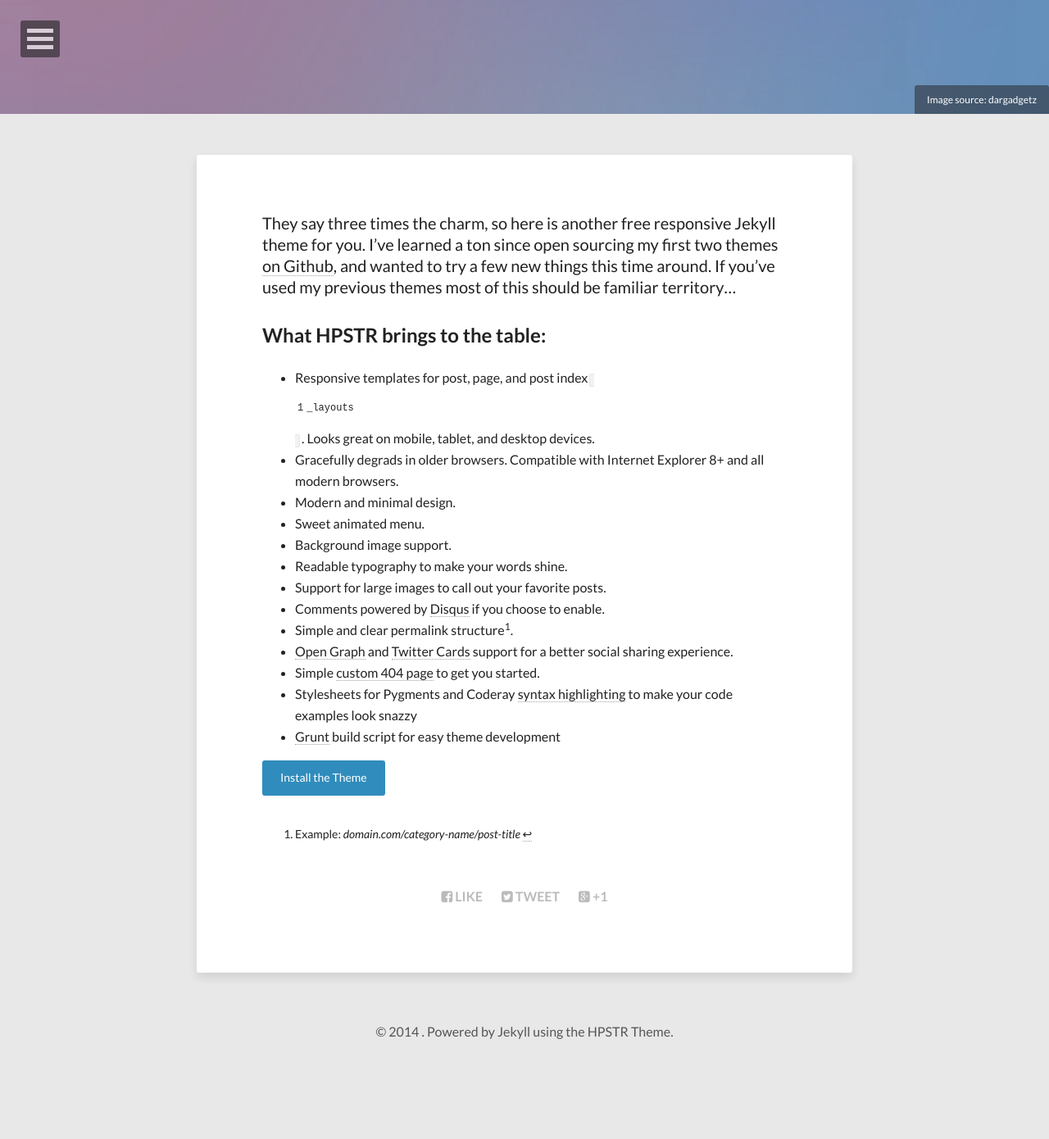
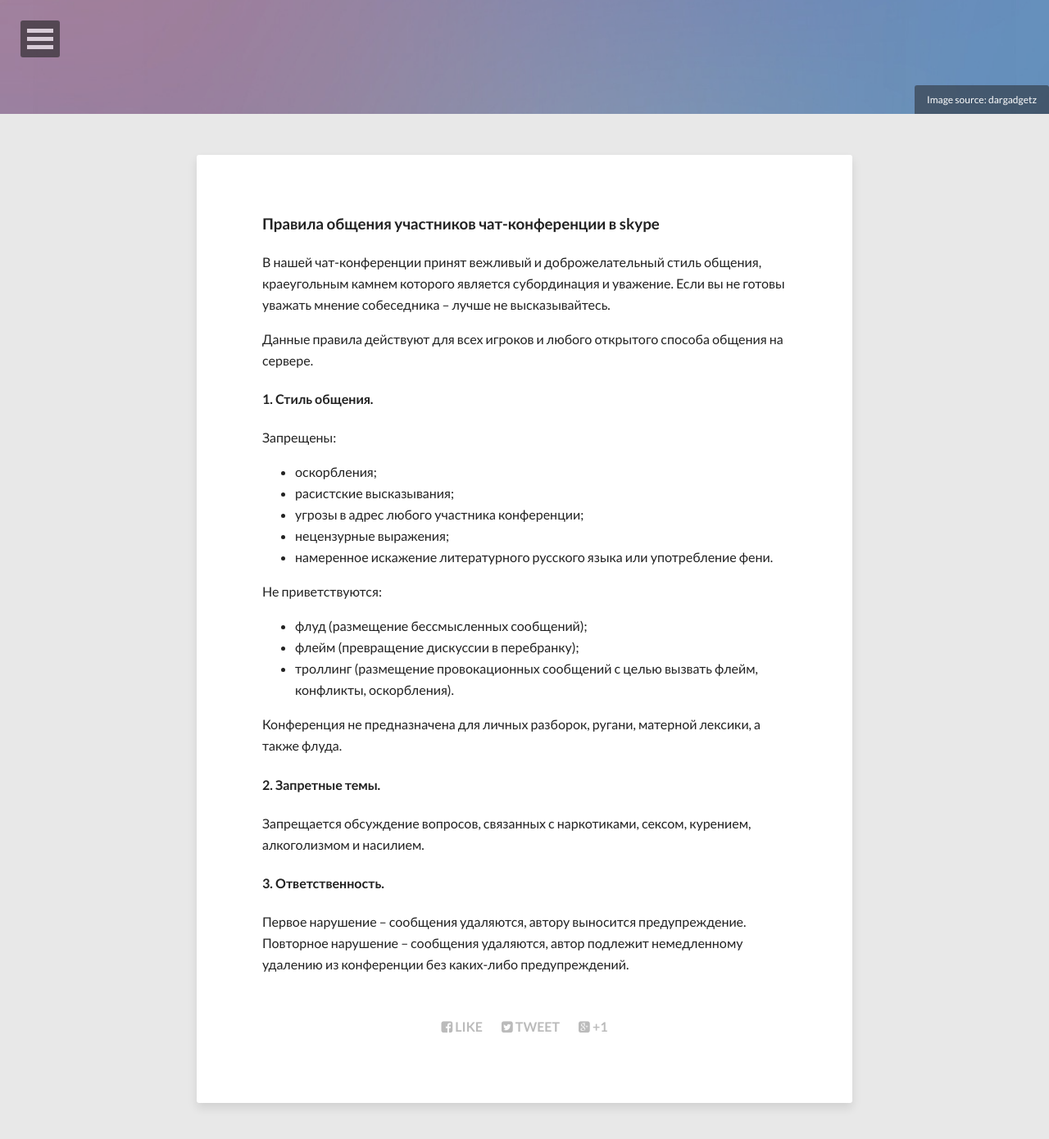
Before and after one commit to Xekep/terraz.fun, a Jekyll site: the page built from rulesfortheconference/index.md, in a window 1280 px wide and 1400 px high, scrolled down 261 px. Shown: the top 1390 px of the window at 82% size. Built offline with Jekyll 4.4.1, drawn with Linux system fonts in a browser that asks for light colours; nearby versions of some CDN libraries; before the commit the page ends 1561 px from its top, so only the background shows below that; some of the changed text lies outside the part shown.

Commit message:
Update index.md

```diff
--- a/rulesfortheconference/index.md
+++ b/rulesfortheconference/index.md
@@ -1,6 +1,6 @@
 ---
 layout: page
-title: About the Theme
+title: Правила конференции
 image:
   feature: abstract-5.jpg
   credit: dargadgetz
@@ -8,24 +8,38 @@ image:
 comments: false
 ---
 
-They say three times the charm, so here is another free responsive Jekyll theme for you. I've learned a ton since open sourcing my first two themes [on Github](http://github.com/mmistakes), and wanted to try a few new things this time around. If you've used my previous themes most of this should be familiar territory...
+###Правила общения участников чат-конференции в skype
 
-## What HPSTR brings to the table:
+В нашей чат-конференции принят вежливый и доброжелательный стиль общения, краеугольным камнем которого является субординация и уважение. Если вы не готовы уважать мнение собеседника – лучше не высказывайтесь.
 
-* Responsive templates for post, page, and post index `_layouts`. Looks great on mobile, tablet, and desktop devices.
-* Gracefully degrads in older browsers. Compatible with Internet Explorer 8+ and all modern browsers.
-* Modern and minimal design.
-* Sweet animated menu.
-* Background image support.
-* Readable typography to make your words shine.
-* Support for large images to call out your favorite posts.
-* Comments powered by [Disqus](http://disqus.com) if you choose to enable.
-* Simple and clear permalink structure[^1].
-* [Open Graph](https://developers.facebook.com/docs/opengraph/) and [Twitter Cards](https://dev.twitter.com/docs/cards) support for a better social sharing experience.
-* Simple [custom 404 page]({{ site.url }}/404.html) to get you started.
-* Stylesheets for Pygments and Coderay [syntax highlighting]({{ site.url }}/code-highlighting-post/) to make your code examples look snazzy
-* [Grunt](http://gruntjs.com) build script for easy theme development
+Данные правила действуют для всех игроков и любого открытого способа общения на сервере.
 
-<div markdown="0"><a href="{{ site.url }}/theme-setup" class="btn btn-info">Install the Theme</a></div>
 
-[^1]: Example: *domain.com/category-name/post-title*
+####1. Стиль общения.
+
+Запрещены:
+
+* оскорбления;
+* расистские высказывания;
+* угрозы в адрес любого участника конференции;
+* нецензурные выражения;
+* намеренное искажение литературного русского языка или употребление фени.
+
+Не приветствуются:
+
+* флуд (размещение бессмысленных сообщений);
+* флейм (превращение дискуссии в перебранку);
+* троллинг (размещение провокационных сообщений с целью вызвать флейм, конфликты, оскорбления).
+
+Конференция не предназначена для личных разборок, ругани, матерной лексики, а также флуда.
+
+
+####2. Запретные темы.
+
+Запрещается обсуждение вопросов, связанных с наркотиками, сексом, курением, алкоголизмом и насилием.
+
+
+####3. Ответственность.
+
+Первое нарушение – сообщения удаляются, автору выносится предупреждение.
+Повторное нарушение – сообщения удаляются, автор подлежит немедленному удалению из конференции без каких-либо предупреждений.
```
